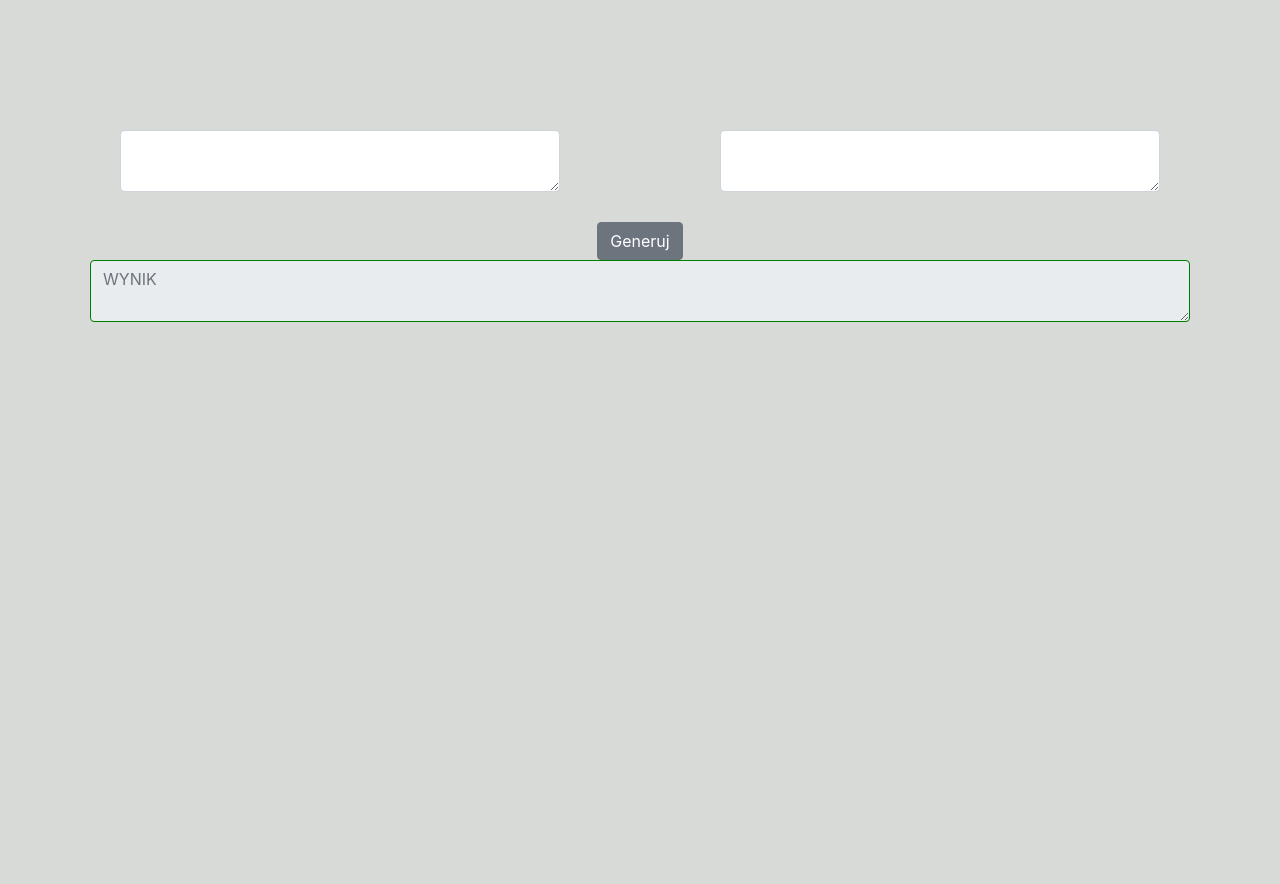
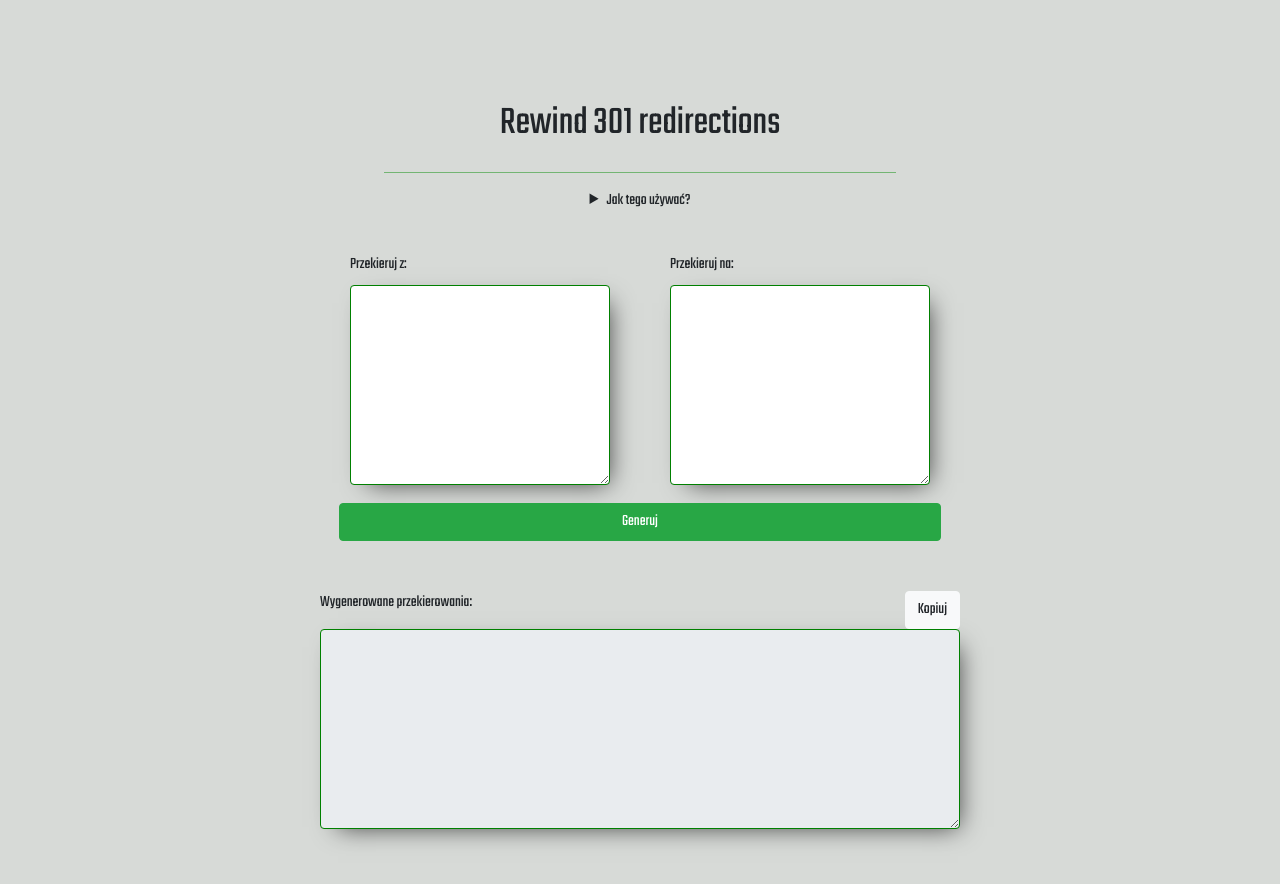
Before and after one commit to DevWichrowski/react-redirections, a React (Create React App) app: page / in a window 1280 px wide. Shown: the top 884 px of the page. Before the commit the page ends 800 px from the top, so only its background shows below. Built offline with nearby package versions, Linux system fonts and the light colour scheme.

Commit message:
Add: - Google Fonts - Copy to clipboard - A lot of styling

```diff
--- a/public/index.html
+++ b/public/index.html
@@ -6,6 +6,7 @@
   <link rel="shortcut icon" href="%PUBLIC_URL%/favicon.ico">
   <link rel="stylesheet" href="https://stackpath.bootstrapcdn.com/bootstrap/4.1.3/css/bootstrap.min.css" integrity="sha384-MCw98/SFnGE8fJT3GXwEOngsV7Zt27NXFoaoApmYm81iuXoPkFOJwJ8ERdknLPMO"
     crossorigin="anonymous">
+  <link href="https://fonts.googleapis.com/css?family=Teko" rel="stylesheet">
   <meta name="viewport" content="width=device-width, initial-scale=1, shrink-to-fit=no">
   <meta name="theme-color" content="#000000">
   <!--
--- a/src/App.js
+++ b/src/App.js
@@ -8,21 +8,22 @@ class App extends Component {
 		this.state = {
 			urlsFrom: [],
 			urlsTo: [],
-      result: ''
-    }
+			result: '',
+			copySuccess: ''
+		};
 	}
 
 	changeUrlFrom = (event) => {
-    this.setState({urlsFrom: this.parseStringToArray(event.target.value)});
-  }
+		this.setState({ urlsFrom: this.parseStringToArray(event.target.value) });
+	};
 
 	changeUrlTo = (event) => {
-    this.setState({urlsTo: this.parseStringToArray(event.target.value)});
-  }
+		this.setState({ urlsTo: this.parseStringToArray(event.target.value) });
+	};
 
 	parseStringToArray = (urlString) => {
 		return urlString.split('\n');
-  }
+	};
 
 	redirectUrls = (urlsFrom, urlsTo) => {
 		const len = urlsFrom.length;
@@ -33,24 +34,64 @@ class App extends Component {
 		}
 
 		return result;
-  }
+	};
 
 	generateUrl = () => {
-    console.log(this.state);
 		this.setState({
 			result: this.redirectUrls(this.state.urlsFrom, this.state.urlsTo)
 		});
-  }
+	};
+
+	copyToClipboard = (e) => {
+		this.textArea.select();
+		document.execCommand('copy');
+		// This is just personal preference.
+		// I prefer to not show the the whole text area selected.
+		e.target.focus();
+    this.setState({ copySuccess: 'Skopiowano do schowka!' });
+    setTimeout(() => {this.setState({ copySuccess: '' })}, 2000);
+	};
 
 	render() {
 		return (
 			<div className="wrapper">
-        <div className='redirects'>
-          <textarea className='push-left text-box form-control' onChange={this.changeUrlFrom}/>
-          <textarea  className='push-right text-box form-control' onChange={this.changeUrlTo}/>
+				<h1>Rewind 301 redirections</h1>
+				<hr />
+				<details id="summary-details">
+					<summary>Jak tego używać?</summary>
+					<p>
+						Wystarczy że w <strong>lewym</strong> polu tekstowym wkleisz adresy do przekierowania, a w{' '}
+						<strong>prawym</strong> polu na co mają być przekierowane
+					</p>
+					<p>W polu poniżej wygenerują się reguły gotowe do wklejenia w plik .htaccess </p>
+             <p> Możesz skopiować wygenerowane przekierowania za pomoca przycisku <strong>Kopiuj!</strong></p>
+				</details>
+				<div className="redirects">
+					<div className="textarea-container">
+						<label htmlFor="left-textarea">Przekieruj z:</label>
+						<textarea id="left-textarea" className="form-control" onChange={this.changeUrlFrom} />
 					</div>
-        <button className='center-item btn btn-secondary' onClick = {this.generateUrl}>Generuj</button>
-        <textarea className='full-width form-control' placeholder='WYNIK' value={this.state.result} readOnly={true}/>
+					<div className="textarea-container">
+						<label htmlFor="right-textarea">Przekieruj na:</label>
+						<textarea id="right-textarea" className="form-control" onChange={this.changeUrlTo} />
+					</div>
+				</div>
+				<button id="result-textarea" className="center-item btn btn-success" onClick={this.generateUrl}>
+					Generuj
+				</button>
+				<div>
+					<label htmlFor="result-textarea">Wygenerowane przekierowania:</label>
+					<button type="button" className="btn btn-light push-right" onClick={this.copyToClipboard}>
+						Kopiuj
+					</button>
+					<p className="push-right">{this.state.copySuccess}</p>
+					<textarea
+						ref={(textarea) => (this.textArea = textarea)}
+						className="full-width form-control"
+						value={this.state.result}
+						readOnly={true}
+					/>
+				</div>
 			</div>
 		);
 	}
--- a/src/styles/app/App.css
+++ b/src/styles/app/App.css
@@ -2,9 +2,14 @@ body {
   background: #d7dad7;
 }
 
+hr {
+  width: 80%;
+  background-color: rgba(78, 194, 78, 0.63);
+}
+
 .wrapper {
   margin: 100px auto;
-  width: 1100px;
+  width: 50%;
   display: -webkit-box;
   display: -ms-flexbox;
   display: flex;
@@ -12,6 +17,18 @@ body {
   -webkit-box-direction: normal;
       -ms-flex-direction: column;
           flex-direction: column;
+}
+
+.wrapper h1 {
+  text-align: center;
+}
+
+.wrapper #summary-details {
+  text-align: center;
+}
+
+.wrapper #summary-details summary {
+  margin-bottom: 10px;
 }
 
 .push-left {
@@ -43,12 +60,38 @@ body {
 
 .full-width {
   width: 100%;
+  height: 200px !important;
+  padding-top: 30px;
+  outline: none !important;
   border: 1px solid green;
 }
 
-.text-box {
-  width: 40%;
+.textarea-container {
+  width: 50%;
   height: 200px;
   margin: 30px;
 }
+
+.textarea-container textarea {
+  width: 100%;
+  height: 100%;
+}
+
+.form-control {
+  -webkit-box-shadow: 8px 8px 24px -10px rgba(0, 0, 0, 0.75);
+  box-shadow: 8px 8px 24px -10px rgba(0, 0, 0, 0.75);
+  border: 1px solid green;
+}
+
+.form-control:focus {
+  border: none !important;
+  -webkit-box-shadow: 8px 8px 24px -10px rgba(0, 0, 0, 0.75);
+          box-shadow: 8px 8px 24px -10px rgba(0, 0, 0, 0.75);
+}
+
+.btn-success {
+  margin-top: 20px !important;
+  margin-bottom: 50px !important;
+  width: 94.1%;
+}
 /*# sourceMappingURL=App.css.map */
--- a/src/styles/app/App.scss
+++ b/src/styles/app/App.scss
@@ -2,11 +2,29 @@ body {
   background: rgb(215, 218, 215);
 }
 
+hr {
+  width: 80%;
+  background-color: rgba(78, 194, 78, 0.63);
+}
+
 .wrapper {
   margin: 100px auto;
-  width: 1100px;
+  width: 50%;
   display: flex;
   flex-direction: column;
+
+
+  h1 {
+    text-align: center;
+  }
+
+  #summary-details {
+    text-align: center;
+
+    summary {
+      margin-bottom: 10px;
+    }
+  }
 }
 
 .push-left {
@@ -31,11 +49,37 @@ body {
 
 .full-width {
   width: 100%;
+  height: 200px!important;
+  padding-top: 30px;
+  outline: none!important;
   border: 1px solid green;
 }
 
-.text-box {
-  width: 40%;
+.textarea-container {
+  width: 50%;
   height: 200px;
   margin: 30px;
+
+  textarea {
+    width: 100%;
+    height: 100%;
+  }
 }
+
+.form-control {
+  -webkit-box-shadow: 8px 8px 24px -10px rgba(0, 0, 0, 0.75);
+  -moz-box-shadow: 8px 8px 24px -10px rgba(0, 0, 0, 0.75);
+  box-shadow: 8px 8px 24px -10px rgba(0, 0, 0, 0.75);
+  border: 1px solid green;
+}
+
+.form-control:focus{
+  border: none!important;
+  box-shadow: 8px 8px 24px -10px rgba(0, 0, 0, 0.75);
+}
+
+.btn-success{
+  margin-top: 20px!important;
+  margin-bottom: 50px!important;
+  width: 94.1%;
+}
--- a/src/styles/index/index.css
+++ b/src/styles/index/index.css
@@ -1,3 +1,9 @@
+* {
+  -webkit-box-sizing: border-box;
+          box-sizing: border-box;
+  font-family: 'Teko', sans-serif;
+}
+
 body {
   margin: 0;
   padding: 0;
--- a/src/styles/index/index.scss
+++ b/src/styles/index/index.scss
@@ -1,3 +1,9 @@
+* {
+  box-sizing: border-box;
+  font-family: 'Teko', sans-serif;
+}
+
+
 body {
     margin: 0;
     padding: 0;
```
Also changed, not shown: 2 other files (tests, documents, lock files or other folders). Lines whose indentation alone changed are shown as unchanged.
